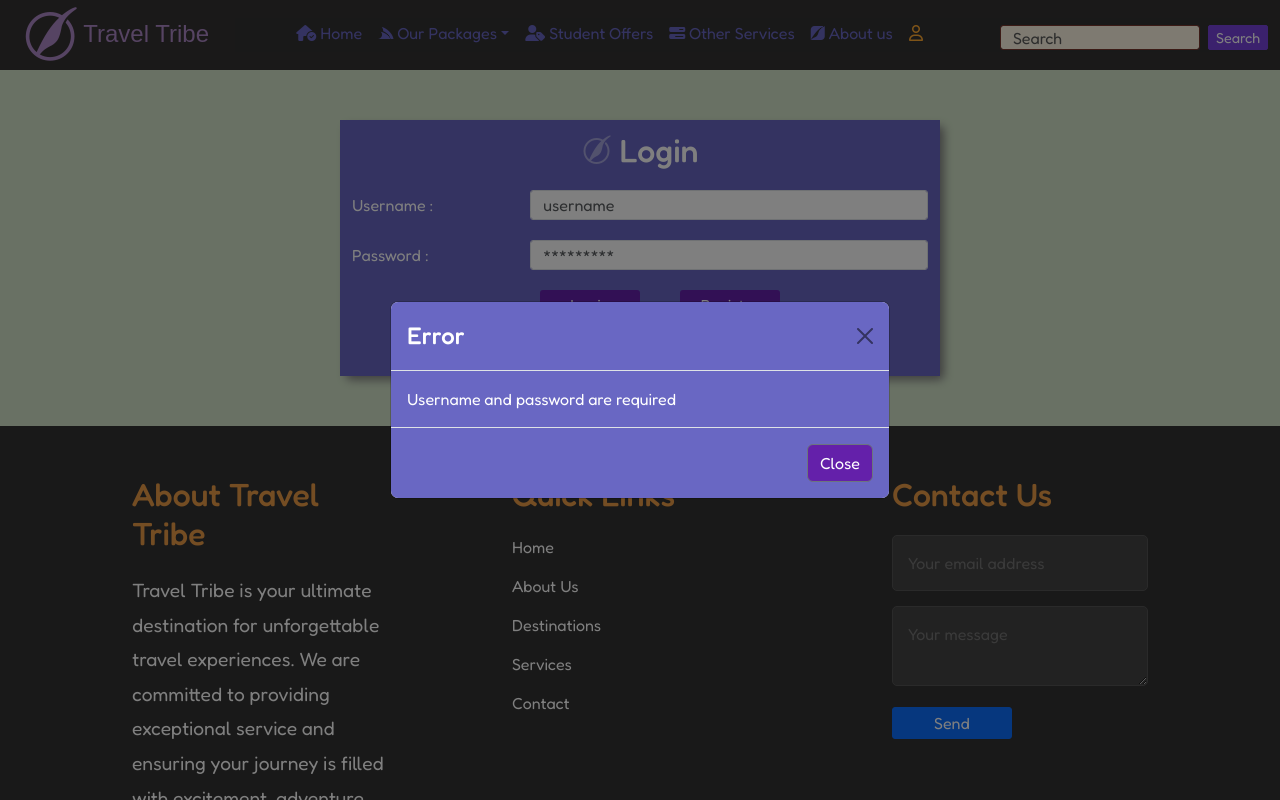
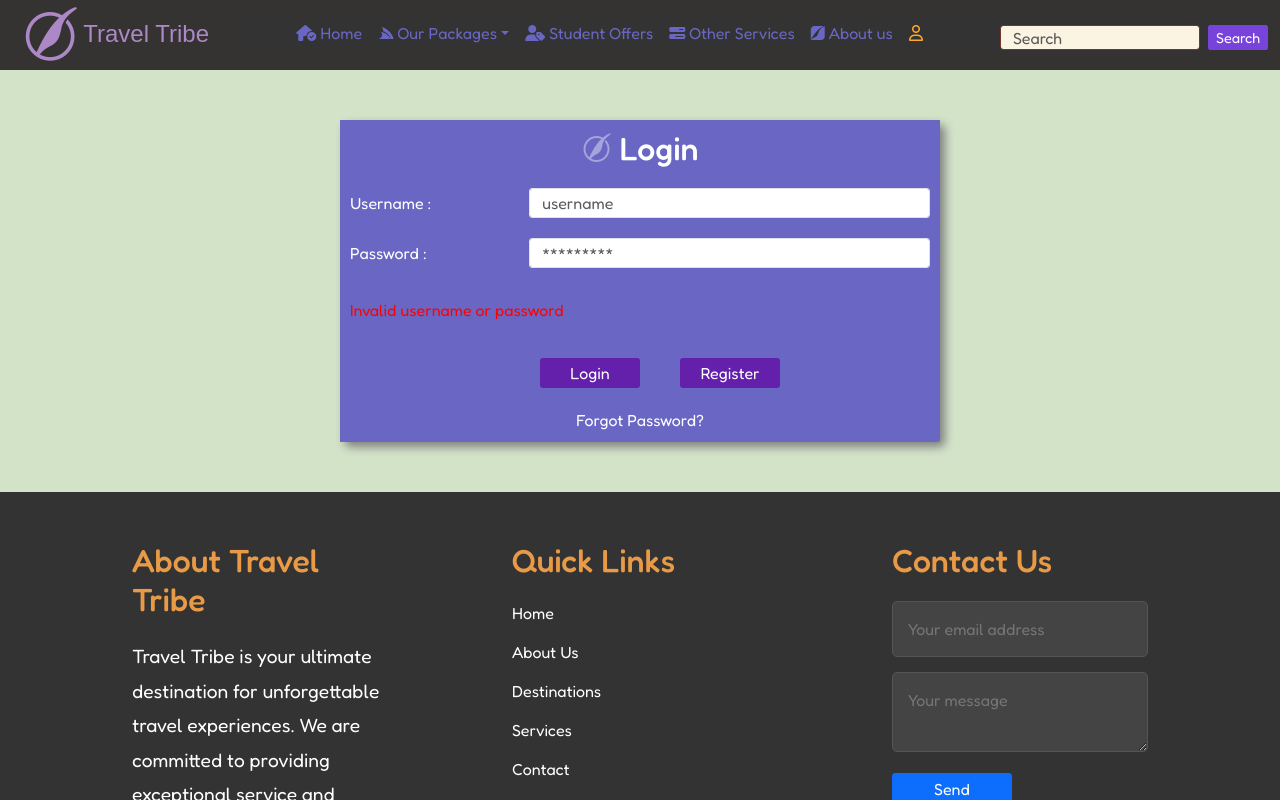
Before and after one commit to CaptainMASUD/travel-tribe, a React (Vite) app: page /login in a window 1280 px wide. Both pictures are taken after a click on the button "Login". Shown: the top 800 px of the page. Built offline with nearby package versions, Linux system fonts and the light colour scheme; a web font is replaced by a local one.

Commit message:
version 1.3.6

```diff
--- a/src/Components/Login/Login.jsx
+++ b/src/Components/Login/Login.jsx
@@ -1,71 +1,45 @@
-import React, { useState } from "react";
-import { useNavigate } from "react-router-dom";
-import { Modal, Button } from "react-bootstrap"; // Import Bootstrap modal components
-import "../Components.css";
-import svg from "../images/svg.png"; // Import your login image
+import React, { useState } from 'react';
+import { useNavigate } from 'react-router-dom';
+import '../Components.css';
+import svg from '../images/svg.png'; // Import your login image
 
 function Login() {
-  const [username, setUsername] = useState("");
-  const [password, setPassword] = useState("");
-  const [errorMessage, setErrorMessage] = useState("");
-  const [showModal, setShowModal] = useState(false); // State to control modal visibility
+  const [username, setUsername] = useState('');
+  const [password, setPassword] = useState('');
+  const [errorMessage, setErrorMessage] = useState('');
   const navigate = useNavigate();
-  const buttonColor = "#6420AA"; // Define button color
-  const modalColor = "#6967c3"; // Define modal background color
-  const modalTableBorderColor = modalColor; // Set modal table border color to match modal background color
 
   const handleLogin = () => {
-    const storedUserData = JSON.parse(localStorage.getItem("userData"));
-    if (!username || !password) {
-      setErrorMessage("Username and password are required");
-      setShowModal(true);
-    } else if (
-      storedUserData &&
-      username === storedUserData.username &&
-      password === storedUserData.password
-    ) {
+    // Retrieve stored user data from local storage
+    const storedUserData = JSON.parse(localStorage.getItem('userData'));
+    if (storedUserData && username === storedUserData.username && password === storedUserData.password) {
+      // Set username and password in browser cookies
       document.cookie = `username=${username};`;
       document.cookie = `password=${password};`;
 
-      navigate(
-        `/user?username=${username}&name=${storedUserData.name}&address=${storedUserData.address}&number=${storedUserData.number}`
-      );
+      navigate(`/user?username=${username}&name=${storedUserData.name}&address=${storedUserData.address}&number=${storedUserData.number}`);
     } else {
-      setErrorMessage("Invalid username or password");
-      setShowModal(true);
+      setErrorMessage('Invalid username or password');
     }
   };
 
   const handleRegister = () => {
-    navigate("/register");
+    navigate('/register');
   };
 
   const handleForgotPassword = () => {
-    navigate("/forgotpass");
+    navigate('/forgotpass');
   };
 
   return (
     <div className="container login-container logmain">
       <div className="row justify-content-center">
         <div className="col-md-10">
-          <table
-            className="login-table"
-            style={{
-              width: "90%",
-              maxWidth: "600px",
-              margin: "50px auto",
-              background: modalColor,
-              color: "white",
-              borderRadius: "5px",
-              border: `2px solid ${modalTableBorderColor}`,
-            }}
-          >
+          <table className="login-table" style={{ width: '90%', maxWidth: '600px', margin: '50px auto', background: '#6967c3',color:"white" }}>
             <tbody>
               <tr>
                 <td colSpan="2">
-                  <h2 className="card-title" style={{ textAlign: "center" }}>
-                    <i class="fa-brands fa-pied-piper fa-fade "></i> Login{" "}
-                  </h2>
+                  <h2 className="card-title" style={{textAlign:'center'}}><i class="fa-brands fa-pied-piper fa-fade "></i> Login </h2>
                 </td>
               </tr>
               <tr>
@@ -73,13 +47,7 @@ function Login() {
                   <label>Username :</label>
                 </td>
                 <td>
-                  <input
-                    placeholder="username"
-                    type="text"
-                    className="form-control"
-                    value={username}
-                    onChange={(e) => setUsername(e.target.value)}
-                  />
+                  <input placeholder="username" type="text" className="form-control" value={username} onChange={(e) => setUsername(e.target.value)} />
                 </td>
               </tr>
               <tr>
@@ -87,94 +55,31 @@ function Login() {
                   <label>Password :</label>
                 </td>
                 <td>
-                  <input
-                    placeholder="*********"
-                    type="password"
-                    className="form-control"
-                    value={password}
-                    onChange={(e) => setPassword(e.target.value)}
-                  />
+                  <input placeholder="*********" type="password" className="form-control" value={password} onChange={(e) => setPassword(e.target.value)} />
+                </td>
+              </tr>
+              {errorMessage &&
+                <tr>
+                  <td colSpan="2">
+                    <p style={{ color: 'red', marginTop: '10px' }}>{errorMessage}</p>
+                  </td>
+                </tr>
+              }
+              <tr>
+                <td colSpan="2" style={{ textAlign: 'center' }}>
+                  <button className="btn btn-primary btn1" onClick={handleLogin} style={{marginLeft:'40px',width:'100px', height:'30px',padding:'0px',backgroundColor:'#6420AA',borderRadius:'3px',border:'none',}}>Login</button>
+                  <button className="btn btn-secondary btn2" onClick={handleRegister} style={{marginLeft:'40px',width:'100px', height:'30px',padding:'0px',backgroundColor:'#6420AA',borderRadius:'3px',border:'none'}}>Register</button>
                 </td>
               </tr>
               <tr>
-                <td colSpan="2" style={{ textAlign: "center" }}>
-                  <button
-                    className="btn btn-primary btn1"
-                    onClick={handleLogin}
-                    style={{
-                      marginLeft: "40px",
-                      width: "100px",
-                      height: "30px",
-                      padding: "0px",
-                      backgroundColor: buttonColor,
-                      borderRadius: "3px",
-                      border: "none",
-                    }}
-                  >
-                    Login
-                  </button>
-                  <button
-                    className="btn btn-secondary btn2"
-                    onClick={handleRegister}
-                    style={{
-                      marginLeft: "40px",
-                      width: "100px",
-                      height: "30px",
-                      padding: "0px",
-                      backgroundColor: buttonColor,
-                      borderRadius: "3px",
-                      border: "none",
-                    }}
-                  >
-                    Register
-                  </button>
-                </td>
-              </tr>
-              <tr>
-                <td
-                  colSpan="2"
-                  style={{ textAlign: "center", marginTop: "10px" }}
-                >
-                  <span
-                    className="forgot-password-link forgotpass"
-                    style={{ cursor: "pointer" }}
-                    onClick={handleForgotPassword}
-                  >
-                    Forgot Password?
-                  </span>
+                <td colSpan="2" style={{ textAlign: 'center', marginTop: '10px' }}>
+                  <span className="forgot-password-link forgotpass" style={{cursor:"pointer",}} onClick={handleForgotPassword}>Forgot Password?</span>
                 </td>
               </tr>
             </tbody>
           </table>
         </div>
       </div>
-      {/* Modal */}
-      <Modal show={showModal} onHide={() => setShowModal(false)} centered>
-        <Modal.Header
-          closeButton
-          style={{ backgroundColor: modalColor, color: "white" }}
-        >
-          {" "}
-          {/* Customize modal header */}
-          <Modal.Title>Error</Modal.Title>
-        </Modal.Header>
-        <Modal.Body style={{ backgroundColor: modalColor, color: "white" }}>
-          {errorMessage}
-        </Modal.Body>{" "}
-        {/* Customize modal body */}
-        <Modal.Footer style={{ backgroundColor: modalColor, color: "white" }}>
-          {" "}
-          {/* Customize modal footer */}
-          <Button
-            variant="secondary"
-            onClick={() => setShowModal(false)}
-            style={{ backgroundColor: buttonColor }}
-          >
-            Close
-          </Button>{" "}
-          {/* Customize close button style */}
-        </Modal.Footer>
-      </Modal>
     </div>
   );
 }
```
